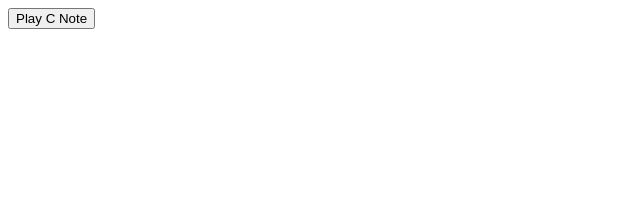
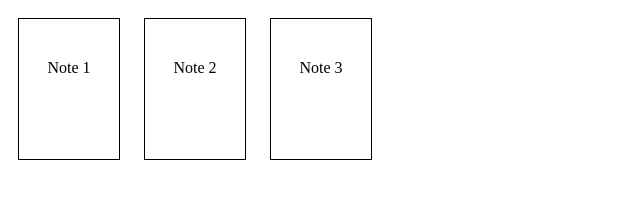
Before and after one commit to lubinronald36-design/SonGame, a plain HTML site: page index.html in a window 1280 px wide. Shown: the whole page, without its empty margins (0-640 px from the left). Drawn offline with Linux system fonts and the light colour scheme.

Commit message:
Update index.html

```diff
--- a/index.html
+++ b/index.html
@@ -1,11 +1,25 @@
-<!DOCTYPE html>
+
 <html>
 <head>
-  <title>Audio Player</title>
+ <title>Music Player</title>
+ <style>
+ .note {
+ width: 100px;
+ height: 100px;
+ border: 1px solid black;
+ display: inline-block;
+ margin: 10px;
+ text-align: center;
+ padding-top: 40px;
+ cursor: pointer;
+ }
+ </style>
 </head>
 <body>
-  <button onclick="playNote('c')">Play C Note</button>
+ <div class="note" onclick="playNote('s1')">Note 1</div>
+ <div class="note" onclick="playNote('s2')">Note 2</div>
+ <div class="note" onclick="playNote('s3')">Note 3</div>
 
-  <script src="script.js"></script>
+ <script src="script.js"></script>
 </body>
 </html>
```
